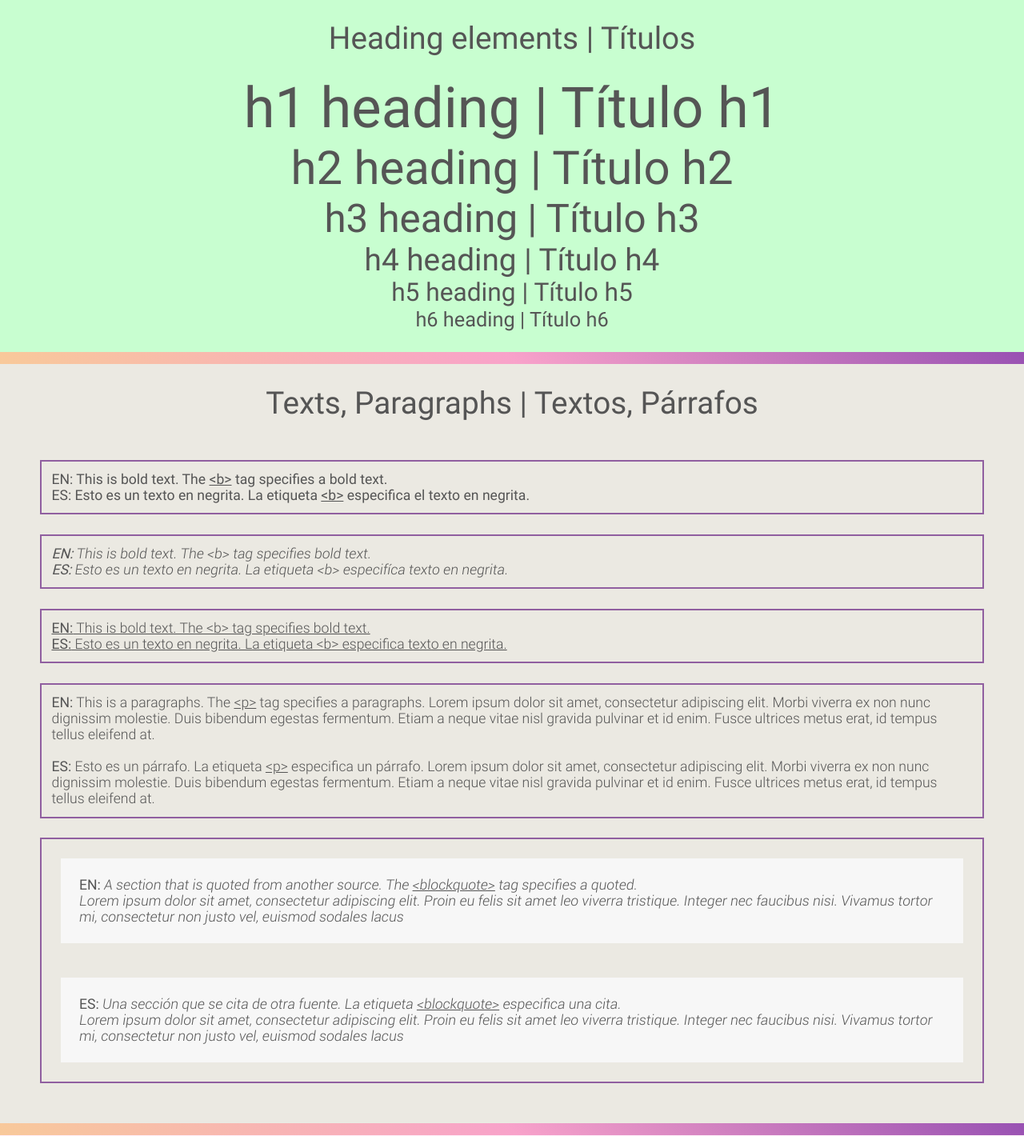
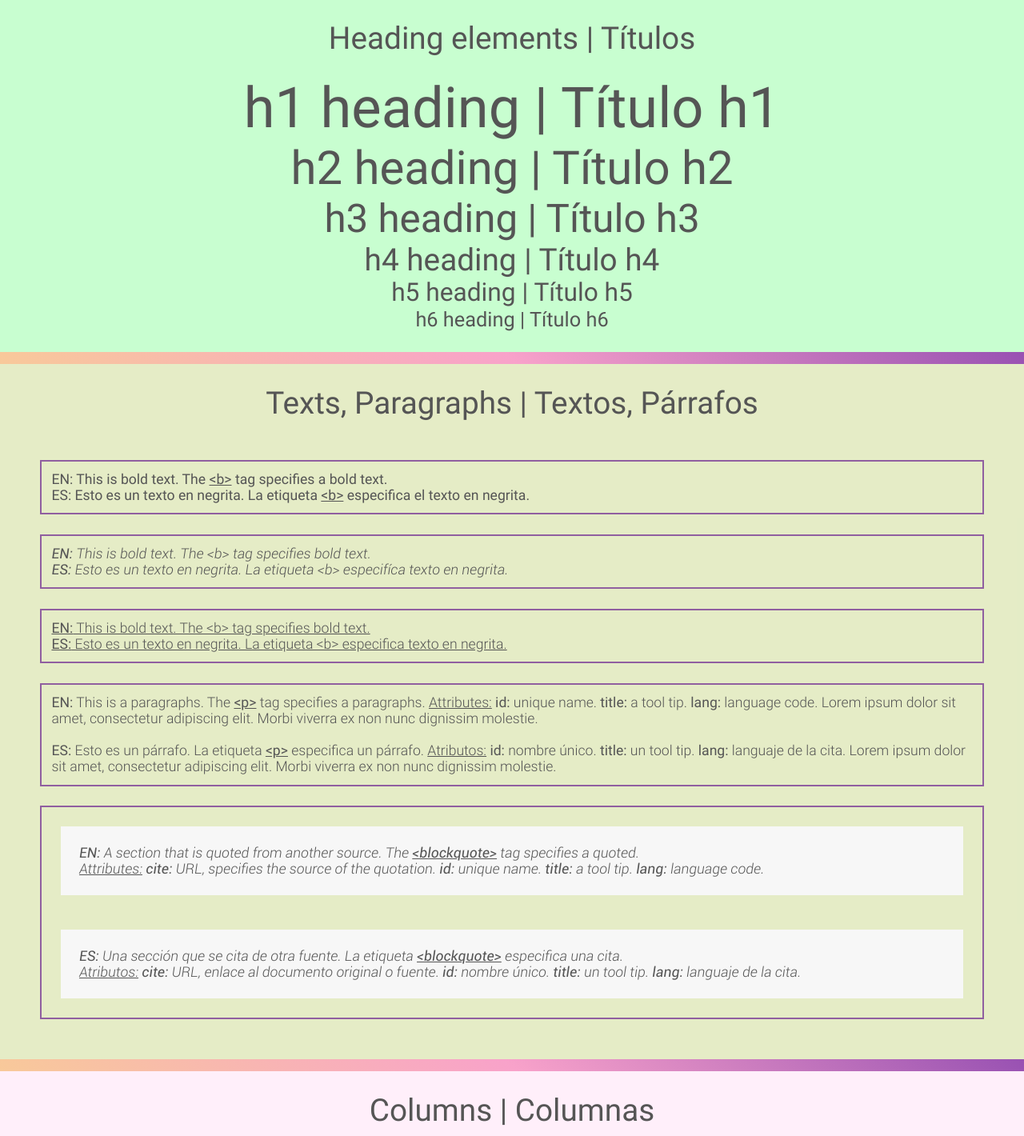
Before and after one commit to susananzth/MyGuide, a PHP site: page / in a window 1280 px wide. Shown: the part 370-1790 px from the top of the page at 80% size. Run offline with PHP 8.4, Linux system fonts and the light colour scheme.

Commit message:
Editando sección de párrafos y links

```diff
--- a/css/style.css
+++ b/css/style.css
@@ -46,23 +46,27 @@ body{ font-family: Roboto-Light, sans-serif, Verdana;
 header{ width: auto; background: url('../img/bg-header.jpg') no-repeat center;
     -webkit-background-size: cover; -moz-background-size: cover;
     background-size: cover; -o-background-size: cover; padding: 5%;}
-.bg-header{ }
-#headding{ background: #c8fed0;}  #columns{ background: #ffeffa}
+
+#headding{ background: #c8fed0;} #texts{background: rgba(183, 255, 12, 0.13)}
+#columns{ background: #ffeffa}
 #unordered{ background: #e0f8ff}  #ordered{ background: #fbffe7}
 #links{ background: #e4e5ff} #images{ background: #ffdfdc}
 #table{ background: #e6ffe5} #footer{ background: #cdc8d2}
 .nav{ list-style-type: none;}
 
 /* VARIOS */
-em{ font-family: Roboto-Light-Italic;}
+em{ font-family: Roboto-Light-Italic;} em b, em strong{ font-family: Roboto-Regular-Italic;}
 strong, b{ font-family: Roboto-Regular;}
 address {font-family: Roboto-Light-Italic;}
-    /*Más estilos para hr: https://codepen.io/ibrahimjabbari/pen/ozinB*/
+address b, address strong{ font-family: Roboto-Regular-Italic;}
+blockquote { font-family: Roboto-Light-Italic; margin: 1%; padding: 2%; background: #f7f7f7}
+blockquote b{ font-family: Roboto-Regular-Italic;}
+blockquote strong{ font-family: Roboto-Regular-Italic;}
+
+/*Más estilos para hr: https://codepen.io/ibrahimjabbari/pen/ozinB*/
 hr{ height: 15px; border: 0; background: linear-gradient(45deg, rgba(255,184,115,0.65) 0%,
                                                                 rgba(255,124,189,0.65) 50%,
                                                                 rgba(108,0,153,0.65) 100%);}
-blockquote { font-family: Roboto-Light-Italic; margin: 1%; padding: 2%; background: #f7f7f7
-}
 
 /* HEADINGS */
 h1, h2, h3, h4, h5, h6{ font-family: Roboto-Regular; -webkit-margin-before: 0;
--- a/index.html
+++ b/index.html
@@ -37,44 +37,54 @@
     </div>
 </section>
 <hr>
-<section id="paragraphs" class="padd2">
+<section id="texts" class="padd2">
     <h4 class="title text-center">Texts, Paragraphs | Textos, Párrafos</h4>
     <div class="col-border marg2 padd1">
-        <b>EN: This is bold text. The <u>&ltb&gt</u> tag specifies a bold text.</b><br>
-        <b>ES: Esto es un texto en negrita. La etiqueta <u>&ltb&gt</u> especifica el texto en negrita.</b>
+        <b>EN: This is bold text. The <b><u>&ltb&gt</u></b> tag specifies a bold text.</b>
+        <br> <b>ES: Esto es un texto en negrita. La etiqueta <b><u>&ltb&gt</u></b>
+            especifica el texto en negrita.</b>
     </div>
     <div class="col-border marg2 padd1">
         <em><b>EN:</b> This is bold text. The &ltb&gt tag specifies bold text.</em><br>
-        <em><b>ES:</b> Esto es un texto en negrita. La etiqueta &ltb&gt especifíca texto en negrita.</em>
+        <em><b>ES:</b> Esto es un texto en negrita. La etiqueta &ltb&gt especifíca
+            texto en negrita.</em>
     </div>
     <div class="col-border marg2 padd1">
         <u><b>EN:</b> This is bold text. The &ltb&gt tag specifies bold text.</u><br>
-        <u><b>ES:</b> Esto es un texto en negrita. La etiqueta &ltb&gt especifica texto en negrita.</u>
+        <u><b>ES:</b> Esto es un texto en negrita. La etiqueta &ltb&gt especifica
+            texto en negrita.</u>
+    </div>
+    <div id="paragraphs" class="col-border marg2 padd1">
+        <!-- UN PARRAFO CON SUS ATRIBUTOS -->
+        <p id="paragraph-en" lang="EN" title="A paragraph."><b>EN:</b>
+            This is a paragraphs. The <b><u>&ltp&gt</u></b> tag specifies a paragraphs.
+            <u>Attributes:</u> <b>id:</b> unique name. <b>title:</b> a tool tip.
+            <b>lang:</b> language code.
+            Lorem ipsum dolor sit amet, consectetur adipiscing elit.
+            Morbi viverra ex non nunc dignissim molestie.</p><br>
+        <p id="paragraph-es" lang="ES" title="Un párrafo"><b>ES:</b> Esto es un párrafo.
+            La etiqueta <b><u>&ltp&gt</u></b> especifica un párrafo.
+            <u>Atributos:</u> <b>id:</b> nombre único. <b>title:</b> un tool tip.
+            <b>lang:</b> languaje de la cita.
+            Lorem ipsum dolor sit amet, consectetur adipiscing elit. Morbi viverra
+            ex non nunc dignissim molestie.</p>
     </div>
     <div class="col-border marg2 padd1">
-        <p><b>EN:</b> This is a paragraphs. The <u>&ltp&gt</u> tag specifies a paragraphs.
-            Lorem ipsum dolor sit amet, consectetur adipiscing elit.
-            Morbi viverra ex non nunc dignissim molestie. Duis bibendum egestas fermentum.
-            Etiam a neque vitae nisl gravida pulvinar et id enim. Fusce ultrices metus erat,
-            id tempus tellus eleifend at. </p><br>
-        <p><b>ES:</b> Esto es un párrafo. La etiqueta <u>&ltp&gt</u> especifica un párrafo.
-            Lorem ipsum dolor sit amet, consectetur adipiscing elit. Morbi viverra
-            ex non nunc dignissim molestie. Duis bibendum egestas fermentum. Etiam a
-            neque vitae nisl gravida pulvinar et id enim. Fusce ultrices metus erat, id
-            tempus tellus eleifend at.</p>
-    </div>
-    <div class="col-border marg2 padd1">
-        <blockquote><b>EN:</b> A section that is quoted from another source.
-            The <u>&ltblockquote&gt</u> tag specifies a quoted.<br>
-            Lorem ipsum dolor sit amet, consectetur adipiscing elit. Proin
-            eu felis sit amet leo viverra tristique. Integer nec faucibus nisi.
-            Vivamus tortor mi, consectetur non justo vel, euismod sodales lacus
+        <!-- UNA CITA CON SUS ATRIBUTOS -->
+        <blockquote id="blockq-en" title="A blockquote." lang="EN"
+                    cite="https://www.w3schools.com/tags/tag_blockquote.asp">
+            <b>EN:</b> A section that is quoted from another source.
+            The <b><u>&ltblockquote&gt</u></b> tag specifies a quoted.<br>
+            <u>Attributes:</u> <b>cite:</b> URL, specifies the source of the quotation.
+            <b>id:</b> unique name. <b>title:</b> a tool tip. <b>lang:</b> language code.
         </blockquote><br>
-        <blockquote><b>ES:</b> Una sección que se cita de otra fuente.
-            La etiqueta <u>&ltblockquote&gt</u> especifica una cita.<br>
-            Lorem ipsum dolor sit amet, consectetur adipiscing elit. Proin
-            eu felis sit amet leo viverra tristique. Integer nec faucibus nisi.
-            Vivamus tortor mi, consectetur non justo vel, euismod sodales lacus
+        <blockquote id="blockq-es" title="Un blockquote 'Cita'." lang="ES"
+                    cite="https://developer.mozilla.org/es/docs/Web/HTML/Elemento/blockquote">
+            <b>ES:</b> Una sección que se cita de otra fuente.
+            La etiqueta <b><u>&ltblockquote&gt</u></b> especifica una cita.<br>
+            <u>Atributos:</u> <b>cite:</b> URL, enlace al documento original o fuente.
+            <b>id:</b> nombre único. <b>title:</b> un tool tip.
+            <b>lang:</b> languaje de la cita.
         </blockquote>
     </div>
 </section>
@@ -239,9 +249,35 @@
 <section id="links" class="padd2">
     <div>
         <h4 class="title text-center">Links | Enlaces</h4>
-        <!-- LINK DONDE ESPECIFICA QUE RELACION TIENE EL LINK CON LA PAGINA
-        more: -->
         <div class="flex-container text-justify col-border">
+            <!-- LINKS DEFINICION -->
+            <div id="link-en" class="col-6 col-border">
+                <p lang="EN" title="A link"><b>EN:</b>
+                    The <b><u>&lta&gt</u></b> tag creates a link to other internet
+                    pages, files or locations within the same page, email addresses,
+                    or any other URL. More about links: <br>
+                    <a href="https://www.w3schools.com/tags/att_a_rel.asp"
+                       rel="help" lang="EN" target="_blank" class="btn">EN: W3schools</a>
+                    <a href="https://developer.mozilla.org/es/docs/Web/HTML/Elemento/a"
+                       rel="help" lang="ES" target="_blank" class="btn">ES: MDN</a>
+                </p>
+            </div>
+            <div id="link-es" class="col-6 col-border">
+                <p lang="ES" title="Un link"><b>ES:</b>
+                    La etiqueta <b><u>&lta&gt</u></b> crea un enlace a otras páginas
+                    de internet, archivos o ubicaciones dentro de la misma página,
+                    direcciones de correo, o cualquier otra URL.
+                    Más acerca de links: <br>
+                    <a href="https://www.w3schools.com/tags/att_a_rel.asp"
+                       rel="help" lang="EN" target="_blank" class="btn">EN: W3schools</a>
+                    <a href="https://developer.mozilla.org/es/docs/Web/HTML/Elemento/a"
+                       rel="help" lang="ES" target="_blank" class="btn">ES: MDN</a>
+                </p>
+            </div>
+            <div class="col-12 col-border text-center">
+                <h6>Attributes | Atributos</h6>
+            </div>
+            <!-- LINK DONDE ESPECIFICA QUE RELACION TIENE EL LINK CON LA PAGINA -->
             <div class="col-6 col-border">
                 <p>El atributo "<b><u>rel</u></b>" es para especificar que relación tiene el
                     link con la página. <br>
@@ -251,6 +287,7 @@
                 <a href="https://www.w3schools.com/tags/att_a_rel.asp"
                    rel="external" target="_blank" class="btn">More about rel</a>
             </div>
+
             <!-- UN LINK QUE ABRE EN OTRA PESTAÑA Y ESPECIFICA EN QUE DISPOSITIVO
              ESTA OPTIMIZADO -->
             <div class="col-6 col-border">
```
